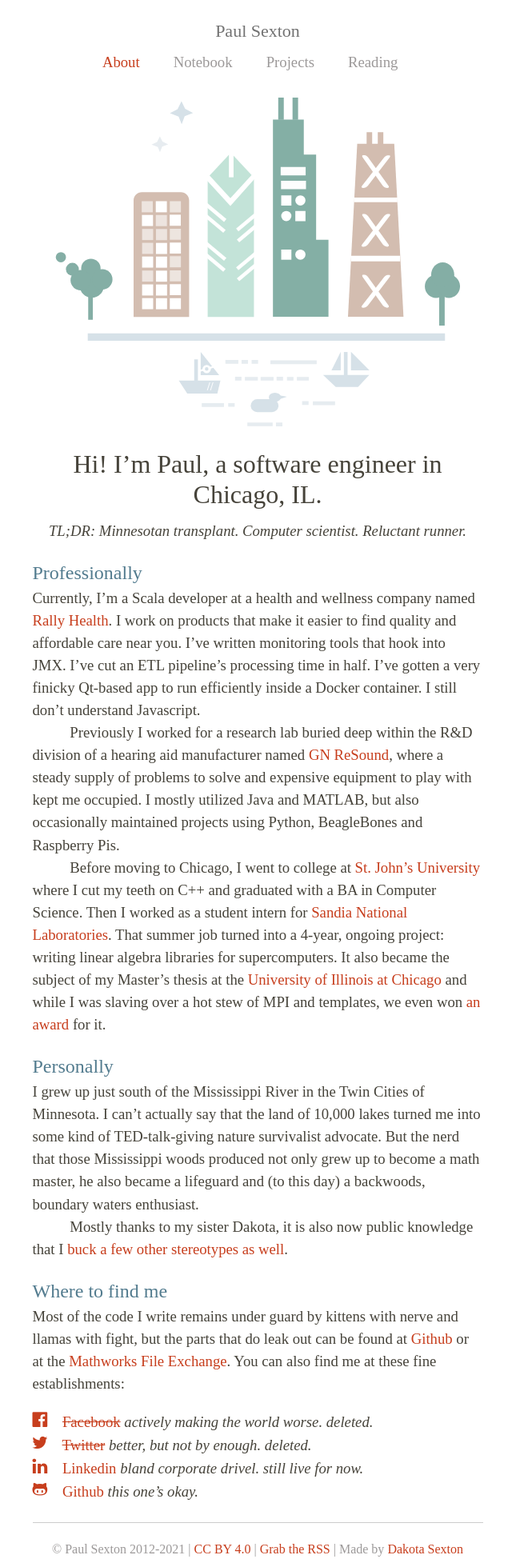
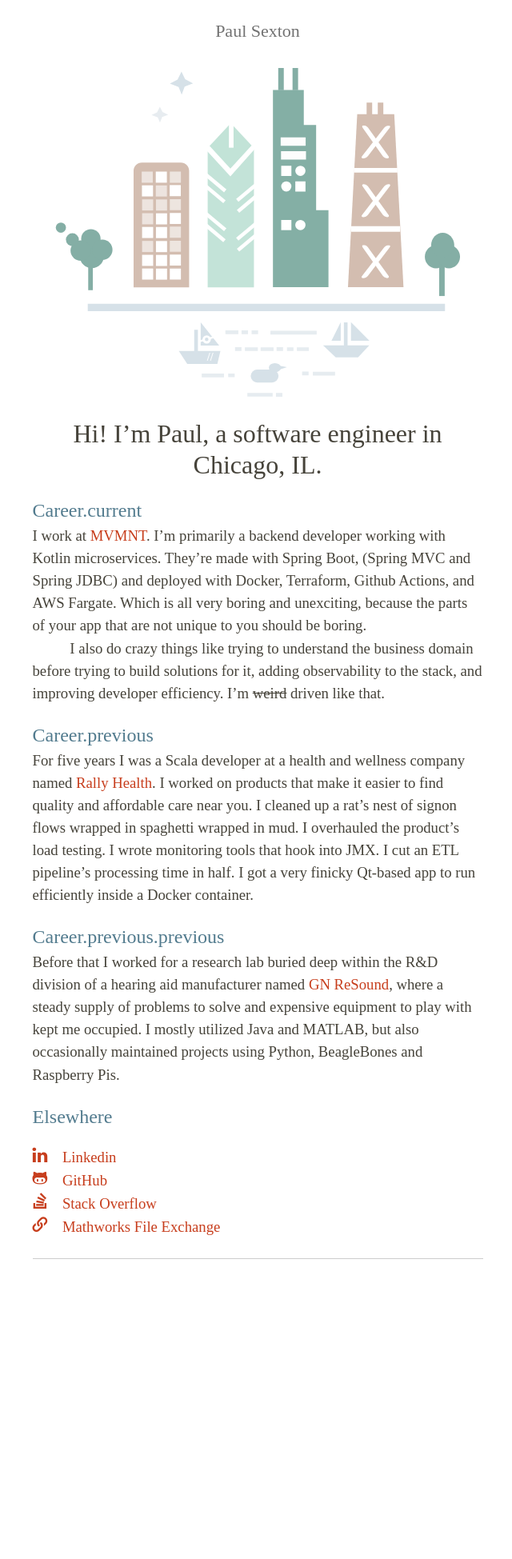
Before and after one commit to psexton/psexton.github.io, a Jekyll site: the page built from index.markdown, in a window 1280 px wide. Shown: the whole page at 80% size, without its empty margins (318-958 px from the left). Built offline with Jekyll 4.4.1, drawn with Linux system fonts in a browser that asks for light colours; some web fonts are replaced; after the commit the page ends 1574 px from its top, so only the background shows below that.

Commit message:
Jan 2024 updates (#6)
* Remove facebook and twitter links

* Fix gemfile

* Fix matlab file exchange url

* Remove personally section

* Redo most of the body text

* Add stackoverflow and matlab as links

* Fix GN url

* Intercap GitHub

* Remove top nav

* remove footer

* Remove intro caption

```diff
--- a/Gemfile
+++ b/Gemfile
@@ -1,2 +1,4 @@
 source 'https://rubygems.org'
 gem 'github-pages', group: :jekyll_plugins
+
+gem "webrick", "~> 1.8"
--- a/_includes/footer.html
+++ b/_includes/footer.html
@@ -1,8 +1,3 @@
-
-
-<footer>
-&copy; Paul Sexton 2012-2021 | <a href="http://creativecommons.org/licenses/by/4.0" rel="license noopener noreferrer">CC BY 4.0</a> |  <a href="/feed.xml">Grab the RSS</a> | Made by <a href="http://tinykitelab.com">Dakota Sexton</a>
-</footer>
 
 <script src="/js/vendor/jquery.min.js"></script>
     <script src="/js/vendor/tweenmax.min.js"></script>
--- a/_includes/header.html
+++ b/_includes/header.html
@@ -3,13 +3,4 @@
 <header>
 <h2 class="logo"><a href="/">Paul Sexton</a></h2>
 
-<nav>
-<ul>
-<li><a href="/" id="aboutnav">About</a></li>
-<li><a href="/notebook.html" id="notebooknav">Notebook</a></li>
-<li><a href="/projects.html" id="projectsnav">Projects</a></li>
-<li><a href="/reading.html" id="readingnav">Reading</a></li>
-</ul>
-</nav>
-
 </header>
--- a/index.markdown
+++ b/index.markdown
@@ -8,27 +8,25 @@
 # Hi! Iʼm Paul, a software engineer in Chicago, IL.
 {: .intro}
 
-TL;DR: Minnesotan transplant. Computer scientist. Reluctant runner.
-{: .intro-caption}
+## Career.current
 
-## Professionally
-Currently, I'm a Scala developer at a health and wellness company named [Rally Health](https://rallyhealth.com). I work on products that make it easier to find quality and affordable care near you. I've written monitoring tools that hook into JMX. I've cut an ETL pipeline's processing time in half. I've gotten a very finicky Qt-based app to run efficiently inside a Docker container. I still don't understand Javascript.
+I work at [MVMNT](https://mvmnt.io). I'm primarily a backend developer working with Kotlin microservices. They're made with Spring Boot, (Spring MVC and Spring JDBC) and deployed with Docker, Terraform, Github Actions, and AWS Fargate. Which is all very boring and unexciting, because the parts of your app that are not unique to you should be boring.
 
-Previously I worked for a research lab buried deep within the R&amp;D division of a hearing aid manufacturer named [GN ReSound](http://gnresound-group.com/), where a steady supply of problems to solve and expensive equipment to play with kept me occupied. I mostly utilized Java and MATLAB, but also occasionally maintained projects using Python, BeagleBones and Raspberry Pis.
+I also do crazy things like trying to understand the business domain before trying to build solutions for it, adding observability to the stack, and improving developer efficiency. I'm ~~weird~~ driven like that.
 
-Before moving to Chicago, I went to college at [St. John's University](http://csbsju.edu/) where I cut my teeth on C++ and graduated with a BA in Computer Science. Then I worked as a student intern for [Sandia National Laboratories](http://www.sandia.gov/"). That summer job turned into a 4-year, ongoing project: writing linear algebra libraries for supercomputers. It also became the subject of my Master's thesis at the [University of Illinois at Chicago](http://www.uic.edu/uic/) and while I was slaving over a hot stew of MPI and templates, we even won [an award](https://www.rd100conference.com/) for it.
+## Career.previous
 
-## Personally
-I grew up just south of the Mississippi River in the Twin Cities of Minnesota. I can't actually say that the land of 10,000 lakes turned me into some kind of TED-talk-giving nature survivalist advocate. But the nerd that those Mississippi woods produced not only grew up to become a math master, he also became a lifeguard and (to this day) a backwoods, boundary waters enthusiast.
+For five years I was a Scala developer at a health and wellness company named [Rally Health](https://rallyhealth.com). I worked on products that make it easier to find quality and affordable care near you. I cleaned up a rat's nest of signon flows wrapped in spaghetti wrapped in mud. I overhauled the product's load testing. I wrote monitoring tools that hook into JMX. I cut an ETL pipeline's processing time in half. I got a very finicky Qt-based app to run efficiently inside a Docker container.
 
-Mostly thanks to my sister Dakota, it is also now public knowledge that I [buck a few other stereotypes as well](http://monkeybicycle.net/your-humble-prairie-hometown/).
+## Career.previous.previous
 
-## Where to find me
-Most of the code I write remains under guard by kittens with nerve and llamas with fight, but the parts that do leak out can be found at [Github](https://github.com/psexton){:rel='me'} or at the [Mathworks File Exchange](http://www.mathworks.com/matabcentral/fileexchange/authors/106467){:rel='me'}. You can also find me at these fine establishments:
+Before that I worked for a research lab buried deep within the R&amp;D division of a hearing aid manufacturer named [GN ReSound](https://resound.com), where a steady supply of problems to solve and expensive equipment to play with kept me occupied. I mostly utilized Java and MATLAB, but also occasionally maintained projects using Python, BeagleBones and Raspberry Pis.
+
+## Elsewhere
 
 {:refdef: ul .elsewhere}
-- [facebook](http://facebook.com/psexton){: .ss-icon rel='me'} &nbsp;&nbsp; [~~Facebook~~](http://facebook.com/psexton){:rel='me'} _actively making the world worse. deleted._
-- [twitter](https://twitter.com/paulsexton){: .ss-icon rel='me'} &nbsp;&nbsp; [~~Twitter~~](https://twitter.com/paulsexton){:rel='me'} _better, but not by enough. deleted._
-- [linkedin](https://linkedin.com/in/pmsexton){: .ss-icon rel='me'} &nbsp;&nbsp; [Linkedin](https://linkedin.com/in/pmsexton){:rel='me'} _bland corporate drivel. still live for now._
-- [githuboctocat](https://github.com/psexton){: .ss-icon rel='me'} &nbsp;&nbsp; [Github](https://github.com/psexton){:rel='me'} _this one's okay._
+- [linkedin](https://linkedin.com/in/pmsexton){: .ss-icon rel='me'} &nbsp;&nbsp; [Linkedin](https://linkedin.com/in/pmsexton){:rel='me'}
+- [githuboctocat](https://github.com/psexton){: .ss-icon rel='me'} &nbsp;&nbsp; [GitHub](https://github.com/psexton){:rel='me'}
+- [stackoverflow](https://stackoverflow.com/users/1200336/paul-sexton){: .ss-icon rel='me'} &nbsp;&nbsp; [Stack Overflow](https://stackoverflow.com/users/1200336/paul-sexton){:rel='me'}
+- [link](https://www.mathworks.com/matlabcentral/profile/authors/1380672){: .ss-icon rel='me'} &nbsp;&nbsp; [Mathworks File Exchange](https://www.mathworks.com/matlabcentral/profile/authors/1380672){:rel='me'}
 {: refdef}
```
